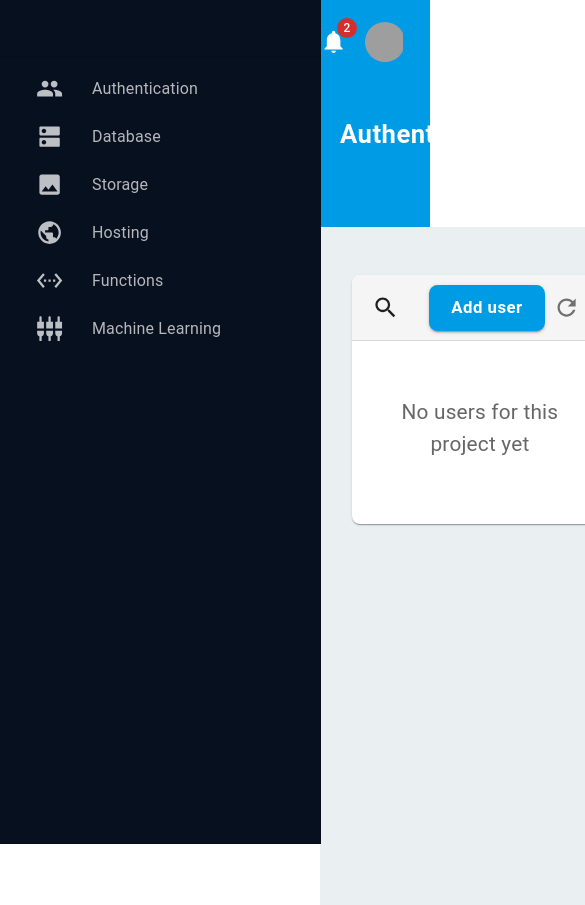
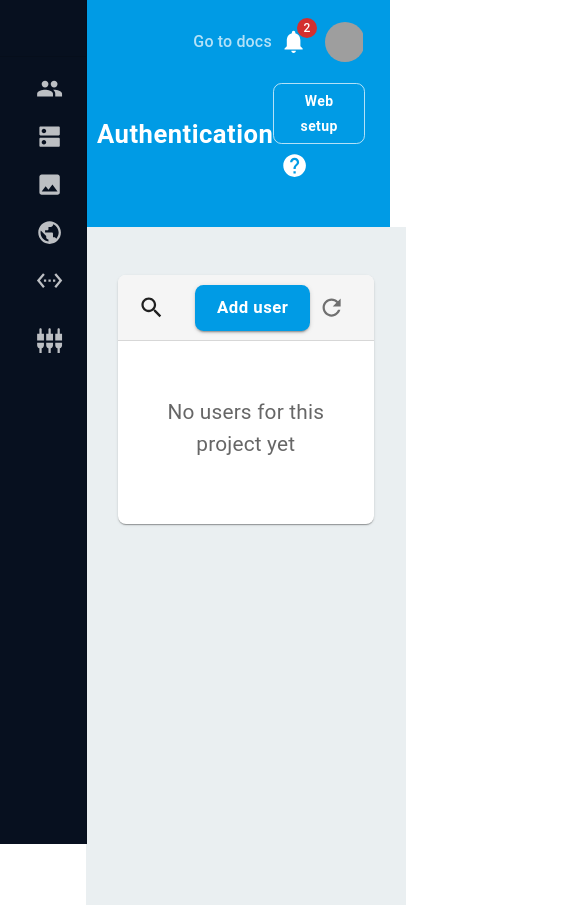
Before and after one commit to gunnar-miklis/intro-to-material-ui-react, a React (Vite) app: page /intro-to-material-ui-react/authentication in a window 390 px wide. Shown: the top 905 px of the page, 585 px wide, since content can reach past the window. Built offline with nearby package versions, Linux system fonts and the light colour scheme; grey boxes are pictures that could not be loaded.

Commit message:
adjust responsiveness

```diff
--- a/src/components/Header/styles.js
+++ b/src/components/Header/styles.js
@@ -22,7 +22,7 @@ export const headerStyles = {
 		alignItems: 'center',
 		justifyContent: 'space-between',
 		marginBottom: '20px',
-		marginLeft: '320px',
+		marginLeft: '22%',
 	},
 	link: {
 		'fontWeight': 500,
--- a/src/components/Navbar/styles.js
+++ b/src/components/Navbar/styles.js
@@ -1,7 +1,7 @@
 export const navbarStyles = {
 	drawer: {
 		'& .MuiDrawer-paper': {
-			width: '320px',
+			width: '22%',
 			backgroundColor: '#07101f',
 			color: 'rgba(255,255,255,0.7)',
 		},
--- a/src/components/common/GridWrapper/styles.js
+++ b/src/components/common/GridWrapper/styles.js
@@ -1,5 +1,5 @@
 export const gridWrapperStyles = {
-	marginLeft: '320px',
+	marginLeft: '22%',
 	backgroundColor: '#eaeff1',
 	padding: '48px 32px',
 	minHeight: 'calc(100vh - 166px)',
```
